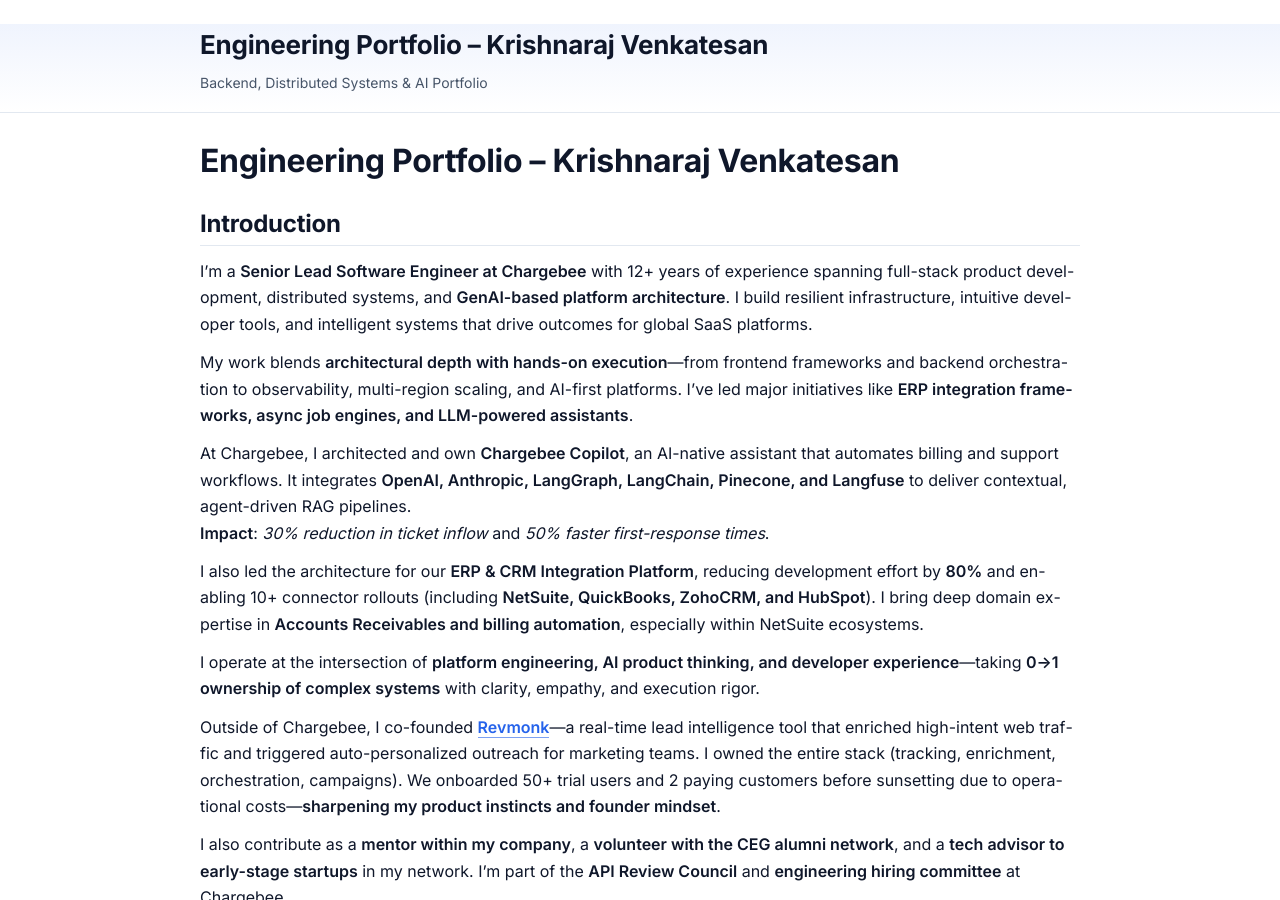
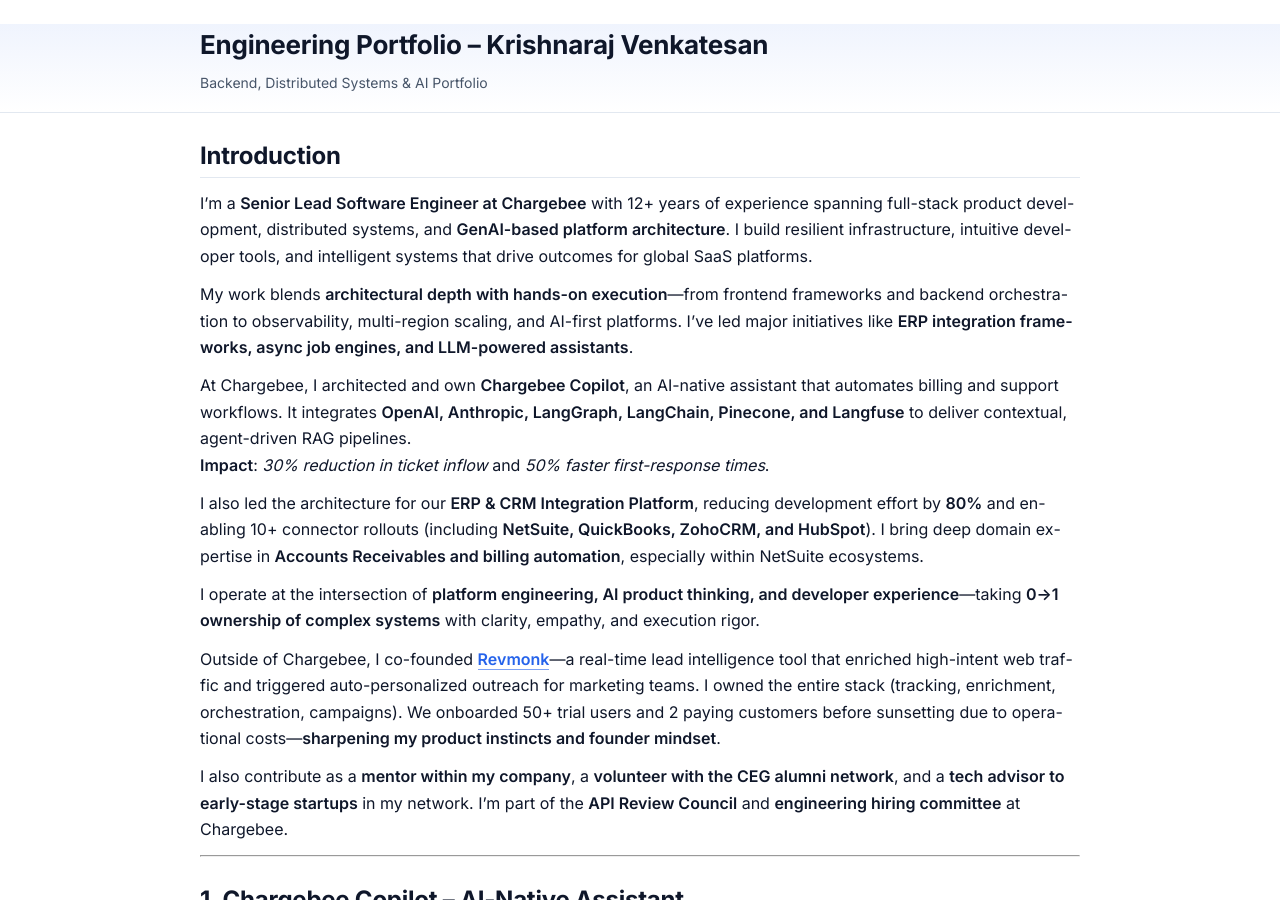
Before and after one commit to kriznaraj/engineering-portfolio, a Jekyll site: the page built from index.md, in a window 1280 px wide and 900 px high. Built offline with Jekyll 4.4.1, drawn with Linux system fonts in a browser that asks for light colours; our own code applies the rules of GitHub Pages for plain Markdown files.

Commit message:
Remove redundant header from engineering portfolio

```diff
--- a/index.md
+++ b/index.md
@@ -1,6 +1,3 @@
-
-# Engineering Portfolio – Krishnaraj Venkatesan
-
 ## Introduction
 I’m a **Senior Lead Software Engineer at Chargebee** with 12+ years of experience spanning full-stack product development, distributed systems, and **GenAI-based platform architecture**. I build resilient infrastructure, intuitive developer tools, and intelligent systems that drive outcomes for global SaaS platforms.
 
```
